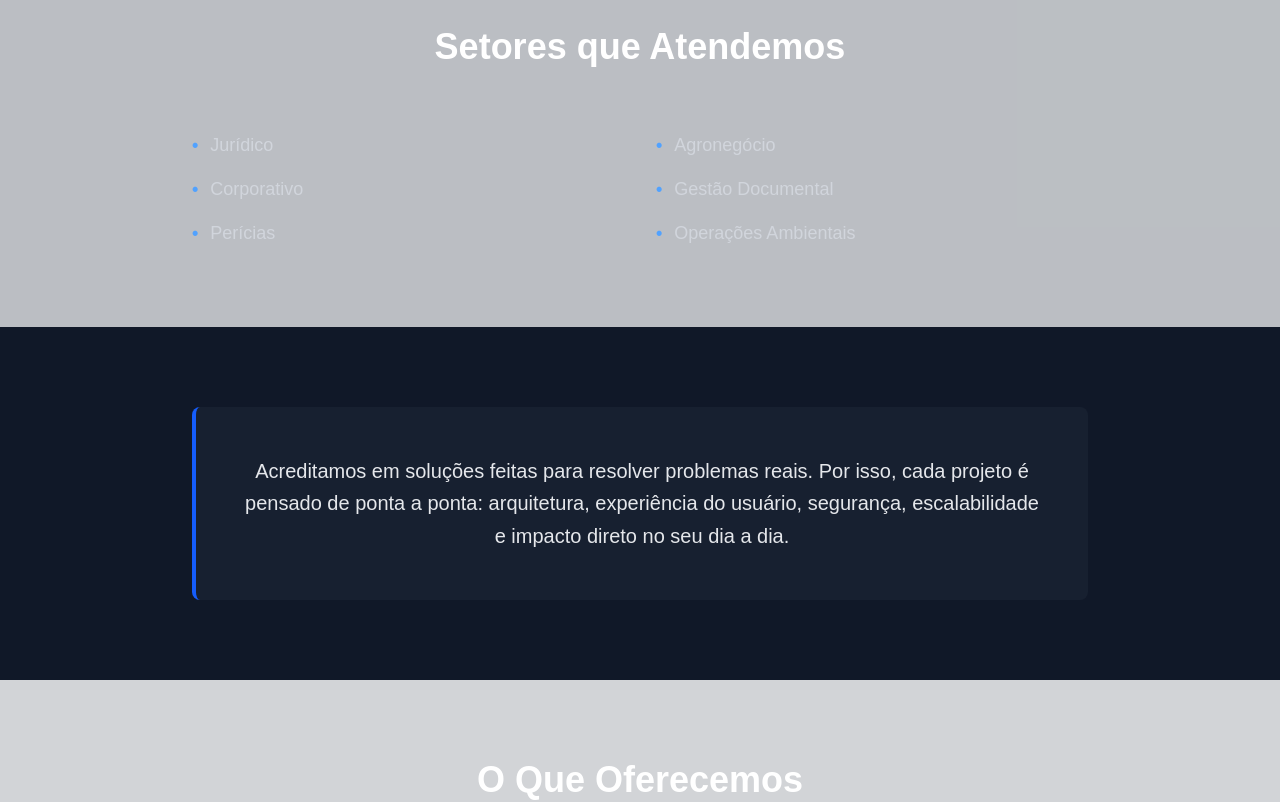
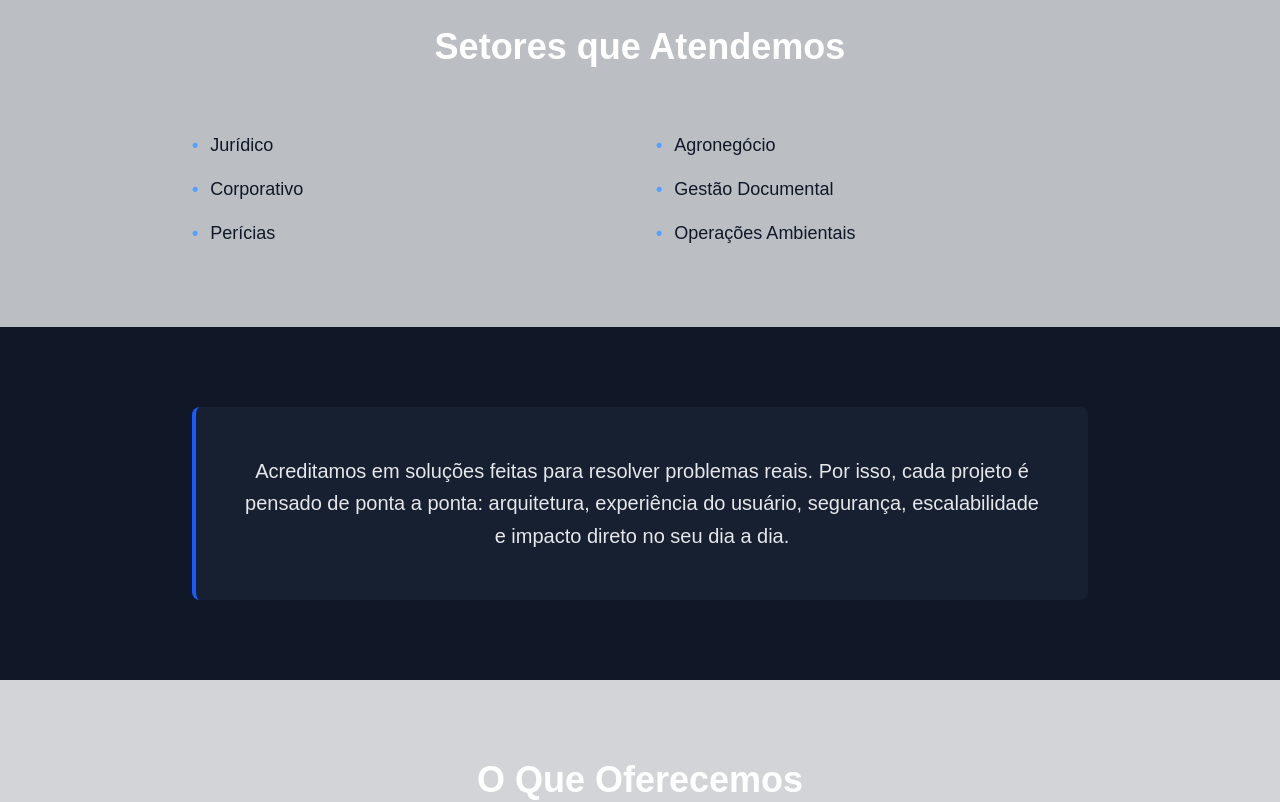
Before and after one commit to talesperito/investigacao-forense, a Next.js app: page / in a window 1280 px wide. Shown: the part 2060-2862 px from the top of the page. Built offline with nearby package versions, Linux system fonts and the light colour scheme.

Commit message:
fix: corrigir cores de texto e adicionar conteúdo em 'O Que Oferecemos'

```diff
--- a/app/page.tsx
+++ b/app/page.tsx
@@ -79,7 +79,7 @@ export default function HomePage() {
           <h2 className="text-4xl font-bold text-center text-white mb-16">Setores que Atendemos</h2>
 
           <div className="grid grid-cols-1 md:grid-cols-2 gap-8">
-            <div className="space-y-4 text-gray-300 text-lg">
+            <div className="space-y-4 text-gray-900 text-lg">
               <div className="flex items-start gap-3">
                 <span className="text-blue-400 font-bold">•</span>
                 <span>Jurídico</span>
@@ -94,7 +94,7 @@ export default function HomePage() {
               </div>
             </div>
 
-            <div className="space-y-4 text-gray-300 text-lg">
+            <div className="space-y-4 text-gray-900 text-lg">
               <div className="flex items-start gap-3">
                 <span className="text-blue-400 font-bold">•</span>
                 <span>Agronegócio</span>
@@ -134,20 +134,20 @@ export default function HomePage() {
               <h3 className="text-2xl font-bold text-white mb-8">Serviços</h3>
               <ul className="space-y-4 mb-8 text-gray-300 flex-grow">
                 <li className="flex items-start gap-3">
-                  <span className="text-blue-400 font-bold">•</span>
-                  <span>Desenvolvimento de SaaS</span>
+<span className="text-blue-400 font-bold">•</span>
+                  <span>Desenvolvimento de Sistemas e Aplicações Sob Medida</span>
                 </li>
                 <li className="flex items-start gap-3">
                   <span className="text-blue-400 font-bold">•</span>
-                  <span>Consultoria em Tecnologia</span>
+                  <span>Criação de Plataformas SaaS para Negócios e Operações</span>
                 </li>
                 <li className="flex items-start gap-3">
                   <span className="text-blue-400 font-bold">•</span>
-                  <span>Análise Forense Digital</span>
+                  <span>Consultoria Técnica em Perícias, Auditoria e Rastreabilidade</span>
                 </li>
                 <li className="flex items-start gap-3">
                   <span className="text-blue-400 font-bold">•</span>
-                  <span>Dashboards e BI</span>
+                  <span>Gestão de Projetos, Processos e Integrações Tecnológicas</span>
                 </li>
               </ul>
               <a href="/servicos" className="px-6 py-3 bg-blue-600 hover:bg-blue-700 transition-all duration-300 text-white font-semibold rounded-lg text-center">
```
